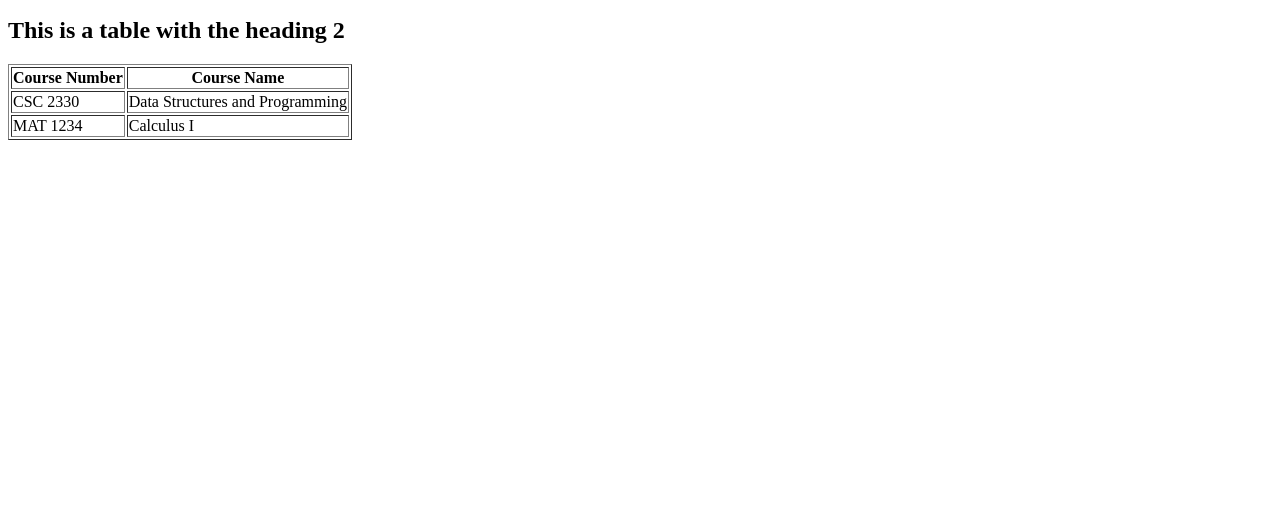
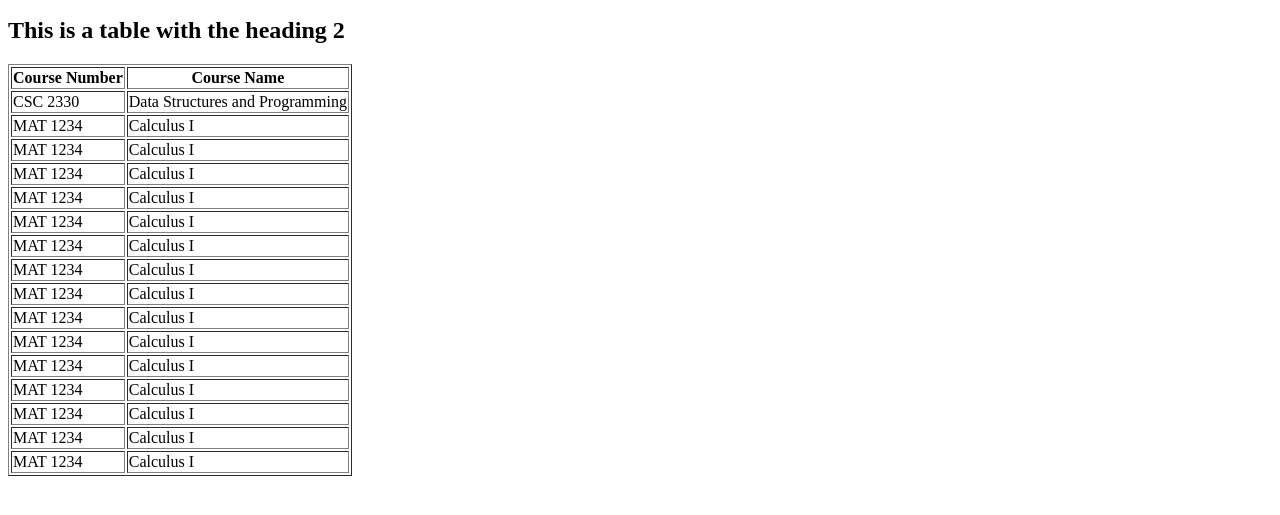
Before and after one commit to NathanielSPU/nathanielspu.io, a plain HTML site: page index.html in a window 1280 px wide. Shown: the part 119-634 px from the top of the page. Drawn offline with Linux system fonts and the light colour scheme.

Commit message:
Update index.html

```diff
--- a/index.html
+++ b/index.html
@@ -22,6 +22,62 @@
             <td>MAT 1234</td>
             <td>Calculus I</td>
         </tr>
+        <tr>
+            <td>MAT 1234</td>
+            <td>Calculus I</td>
+        </tr>
+        <tr>
+            <td>MAT 1234</td>
+            <td>Calculus I</td>
+        </tr>
+        <tr>
+            <td>MAT 1234</td>
+            <td>Calculus I</td>
+        </tr>
+        <tr>
+            <td>MAT 1234</td>
+            <td>Calculus I</td>
+        </tr>
+        <tr>
+            <td>MAT 1234</td>
+            <td>Calculus I</td>
+        </tr>
+        <tr>
+            <td>MAT 1234</td>
+            <td>Calculus I</td>
+        </tr>
+        <tr>
+            <td>MAT 1234</td>
+            <td>Calculus I</td>
+        </tr>
+        <tr>
+            <td>MAT 1234</td>
+            <td>Calculus I</td>
+        </tr>
+        <tr>
+            <td>MAT 1234</td>
+            <td>Calculus I</td>
+        </tr>
+        <tr>
+            <td>MAT 1234</td>
+            <td>Calculus I</td>
+        </tr>
+        <tr>
+            <td>MAT 1234</td>
+            <td>Calculus I</td>
+        </tr>
+        <tr>
+            <td>MAT 1234</td>
+            <td>Calculus I</td>
+        </tr>
+        <tr>
+            <td>MAT 1234</td>
+            <td>Calculus I</td>
+        </tr>
+        <tr>
+            <td>MAT 1234</td>
+            <td>Calculus I</td>
+        </tr>
     </table>
 </body>
 </html>
```
